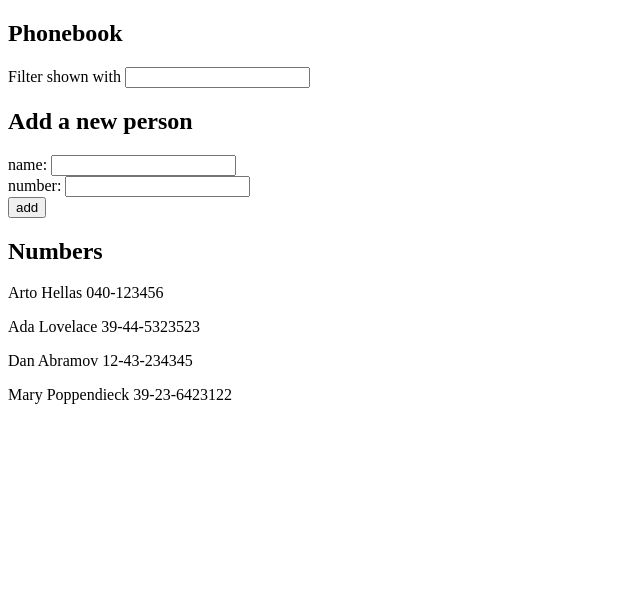
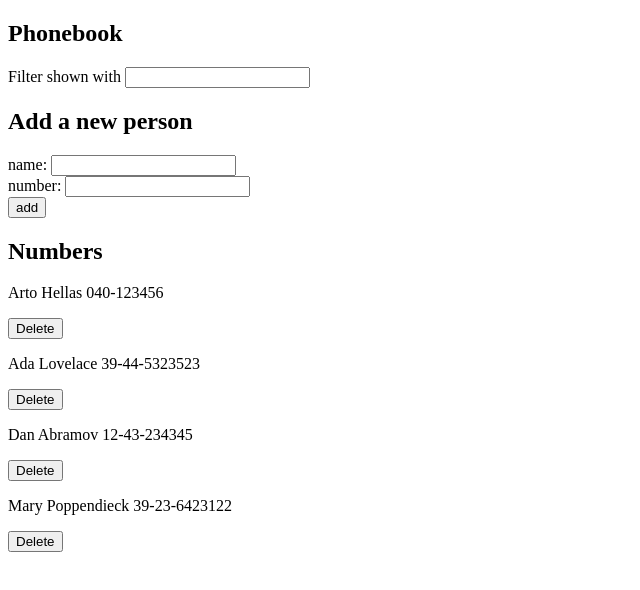
Before and after one commit to JS64/fullstackopen, a React (Create React App) app in the folder part2/phonebook/: page / in a window 1280 px wide. Shown: the top 590 px of the page, without its empty margins (0-640 px from the left). Built offline with nearby package versions, Linux system fonts and the light colour scheme; data requests are answered from the project's data file; the HTML template or start-up script is replaced by a standard one.

Commit message:
completed part2 exercise 2.17

```diff
--- a/part2/phonebook/src/App.js
+++ b/part2/phonebook/src/App.js
@@ -1,5 +1,11 @@
 import React, { useState, useEffect } from 'react'
 import personService from './services/persons'
+
+const Button = ({ onClick, text }) => (
+  <button onClick={onClick}>
+    {text}
+  </button>
+)
 
 const Person = ({ person }) => (
   <p>
@@ -7,12 +13,13 @@ const Person = ({ person }) => (
   </p>
 )
 
-const Persons = ({ persons }) => (
-  <>
-    {persons.map(persons =>
-      <Person key={persons.name} person={persons} />
-    )}
-  </>
+const Persons = ({ persons, deletePerson }) => (
+    persons.map(persons =>
+      <div key = {persons.name}>
+        <Person person={persons} />
+        <Button text="Delete" onClick={(id, name) => deletePerson(persons.id, persons.name)} />
+      </div>
+    )
 )
 
 const PersonForm = (props) => (
@@ -36,7 +43,7 @@ const Filter = ({ filter, handleFilter }) => (
 )
 
 const App = () => {
-  const [persons, setPersons] = useState([])
+  const [ persons, setPersons ] = useState([])
   const [ newName, setNewName ] = useState('')
   const [ newNumber, setNewNumber ] = useState('')
   const [ filter, setFilter ] = useState('')
@@ -68,6 +75,20 @@ const App = () => {
       }
   }
 
+  const deletePerson = (id, name) => {
+    if (window.confirm(`Delete '${name}'?`)) {
+      personService
+        .remove(id)
+        .then(() => {
+          setPersons(persons.filter(a => a.id !== id))
+        })
+        .catch(error => {
+          alert(`'${name}' has already been deleted from the server.`)
+          setPersons(persons.filter(a => a.id !== id))
+        })
+    }
+  }
+
   const handleNameChange = (event) => {
     setNewName(event.target.value)
   }
@@ -95,7 +116,7 @@ const App = () => {
         handleNumberChange={handleNumberChange}
       />
       <h2>Numbers</h2>
-      <Persons persons={filteredPersons} />
+      <Persons persons={filteredPersons} deletePerson={deletePerson} />
     </div>
   )
 }
--- a/part2/phonebook/src/services/persons.js
+++ b/part2/phonebook/src/services/persons.js
@@ -11,4 +11,9 @@ const create = newObject => {
     return request.then(response => response.data)
 }
 
-export default { getAll, create }
+const remove = id => {
+    const request = axios.delete(`${baseUrl}/${id}`)
+    return request.then(response => response.data)
+}
+
+export default { getAll, create, remove }
```
